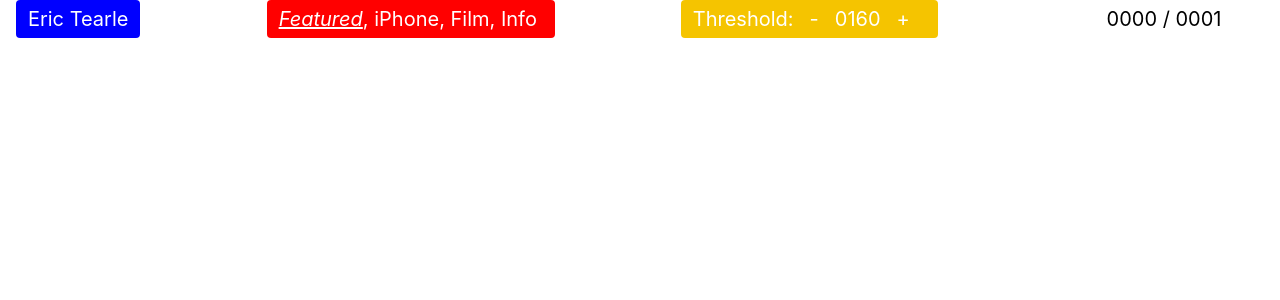
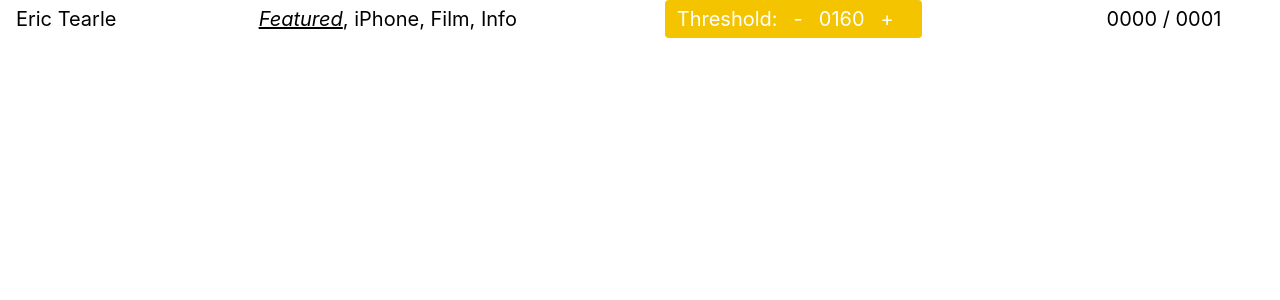
Before and after one commit to etearle86/erictearlewebsite, a React (Create React App) app: page / in a window 1280 px wide. Shown: the top 300 px of the page. Built offline with nearby package versions, Linux system fonts and the light colour scheme.

Commit message:
Update Footer.scss

```diff
--- a/src/components/Footer/Footer.scss
+++ b/src/components/Footer/Footer.scss
@@ -14,18 +14,9 @@
   user-select: none;
 
   .Footer_name {
-    background-color: blue;
-    color: #fff;
-    padding: 4px 12px;
-    border-radius: 4px;
   }
 
   .Footer_categoryWrapper {
-    background-color: red;
-    color: #fff;
-    padding: 4px 12px;
-    border-radius: 4px;
-
     .Footer_category {
       cursor: pointer;
     }
```
